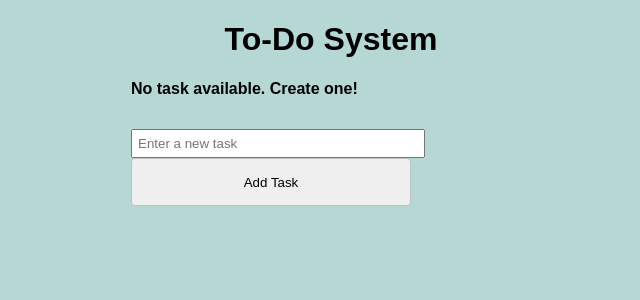
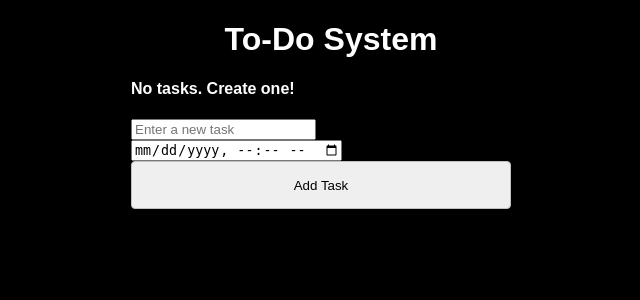
Before and after one commit to LootingBery/todo_system, a Flask app: page / in a window 1280 px wide. Shown: the top 300 px of the page, without its empty margins (309-949 px from the left). Run offline with Flask 3, Linux system fonts and the light colour scheme; data that the repository does not hold is empty.

Commit message:
Add deadline feature to tasks and improve UI; update styles and templates

```diff
--- a/app.py
+++ b/app.py
@@ -1,60 +1,83 @@
 from datetime import datetime
-from flask import Flask, redirect, render_template, request, url_for
+from flask import Flask, redirect, render_template, request
 from flask_sqlalchemy import SQLAlchemy
 
 app = Flask(__name__)
-app.config['SQLALCHEMY_DATABASE_URI'] = 'sqlite:///todo.db'
+app.config["SQLALCHEMY_DATABASE_URI"] = "sqlite:///todo.db"
+app.config["SQLALCHEMY_TRACK_MODIFICATIONS"] = False
+
 db = SQLAlchemy(app)
+
 
 class Todo(db.Model):
     id = db.Column(db.Integer, primary_key=True)
     content = db.Column(db.String(200), nullable=False)
     date_created = db.Column(db.DateTime, default=datetime.now)
+    deadline = db.Column(db.DateTime, nullable=True)
+
+    def is_overdue(self):
+        return self.deadline and datetime.now() > self.deadline
 
     def __repr__(self):
-        return f'<Todo {self.id}>'
+        return f"<Todo {self.id}>"
 
-@app.route("/", methods=['POST' , 'GET'])
+
+@app.route("/", methods=["GET", "POST"])
 def index():
     if request.method == "POST":
-        task_content = request.form['content']
-        new_task = Todo(content=task_content)
+        content = request.form["content"]
+        deadline_raw = request.form.get("deadline")
 
-        try:
-            db.session.add(new_task)
-            db.session.commit()
-            return redirect('/')
-        except:
-            return "Error adding your task"
-    else:
-        tasks = Todo.query.order_by(Todo.date_created).all()
-        return render_template('index.html', tasks=tasks)
+        deadline = (
+            datetime.fromisoformat(deadline_raw)
+            if deadline_raw else None
+        )
 
-@app.route('/delete/<int:id>')
+        new_task = Todo(
+            content=content,
+            deadline=deadline
+        )
+
+        db.session.add(new_task)
+        db.session.commit()
+        return redirect("/")
+
+    tasks = Todo.query.order_by(
+        Todo.deadline.is_(None),
+        Todo.deadline,
+        Todo.date_created
+    ).all()
+
+    return render_template("index.html", tasks=tasks)
+
+
+@app.route("/delete/<int:id>")
 def delete(id):
-    task_to_delete = Todo.query.get_or_404(id)
+    task = Todo.query.get_or_404(id)
+    db.session.delete(task)
+    db.session.commit()
+    return redirect("/")
 
-    try:
-        db.session.delete(task_to_delete)
-        db.session.commit()
-        return redirect('/')
-    except:
-        return 'Error deleting your task'
 
-@app.route('/update/<int:id>', methods=['GET', 'POST'])
+@app.route("/update/<int:id>", methods=["GET", "POST"])
 def update(id):
     task = Todo.query.get_or_404(id)
 
     if request.method == "POST":
-        task.content = request.form['content']
+        task.content = request.form["content"]
+        deadline_raw = request.form.get("deadline")
+        task.deadline = (
+            datetime.fromisoformat(deadline_raw)
+            if deadline_raw else None
+        )
 
-        try:
-            db.session.commit()
-            return redirect("/")
-        except:
-            return "Error updating your task"
-    else:
-        return render_template('update.html', task=task)
+        db.session.commit()
+        return redirect("/")
+
+    return render_template("update.html", task=task)
+
 
 if __name__ == "__main__":
+    with app.app_context():
+        db.create_all()
     app.run(debug=True)
--- a/static/style.css
+++ b/static/style.css
@@ -2,7 +2,7 @@ body,
 html {
   margin: 0;
   font-family: sans-serif;
-  background-color: rgb(181, 216, 213);
+  background-color: rgb(0, 0, 0);
 }
 
 .content {
@@ -27,6 +27,11 @@ td,
 th {
   border: 0.5px solid black;
   background-color: rgb(144, 196, 190);
+}
+
+.overdue {
+  color: red;
+  font-weight: bold;
 }
 
 table {
@@ -72,7 +77,7 @@ button:hover {
 }
 .submit {
   height: 48px;
-  width: 280px;
+  width: 95%;
   border: 1px solid #c0c0c0;
   border-radius: 4px;
   box-sizing: border-box;
--- a/templates/base.html
+++ b/templates/base.html
@@ -11,7 +11,7 @@
     <link
       rel="icon"
       type="image/x-icon"
-      href="{{ url_for('static', filename='spongebob-icon.ico') }}"
+      href="{{ url_for('static', filename='spongebob-on-fire.jpg') }}"
     />
     {% block head %}{% endblock %}
   </head>
--- a/templates/index.html
+++ b/templates/index.html
@@ -2,23 +2,28 @@
 <title>To-Do List</title>
 {% endblock %} {% block body %}
 <div class="content">
-  <h1 style="text-align: center">To-Do System</h1>
+  <h1 style="text-align: center; color: white">To-Do System</h1>
+
   {% if tasks|length < 1 %}
-  <h4>No task available. Create one!</h4>
+  <h4 style="color: white">No tasks. Create one!</h4>
   {% else %}
-
   <div class="tableContainer">
     <table>
       <tr>
         <th>Task</th>
         <th>Added</th>
+        <th>Deadline</th>
         <th>Actions</th>
       </tr>
+
       {% for task in tasks %}
-      <tr>
+      <tr class="{% if task.is_overdue() %}overdue{% endif %}">
         <td>{{ task.content }}</td>
         <td>{{ task.date_created.strftime('%d-%m-%Y %H:%M') }}</td>
-
+        <td>
+          {% if task.deadline %} {{ task.deadline.strftime('%d-%m-%Y %H:%M') }}
+          {% else %} No Deadline {% endif %}
+        </td>
         <td>
           <button
             class="delete"
@@ -39,13 +44,10 @@
     </table>
   </div>
   {% endif %}
-  <form action="/" method="POST">
-    <input
-      type="text"
-      name="content"
-      id="content"
-      placeholder="Enter a new task"
-    />
+
+  <form method="POST">
+    <input type="text" name="content" placeholder="Enter a new task" required />
+    <input type="datetime-local" name="deadline" />
     <input class="submit" type="submit" value="Add Task" />
   </form>
 </div>
```
